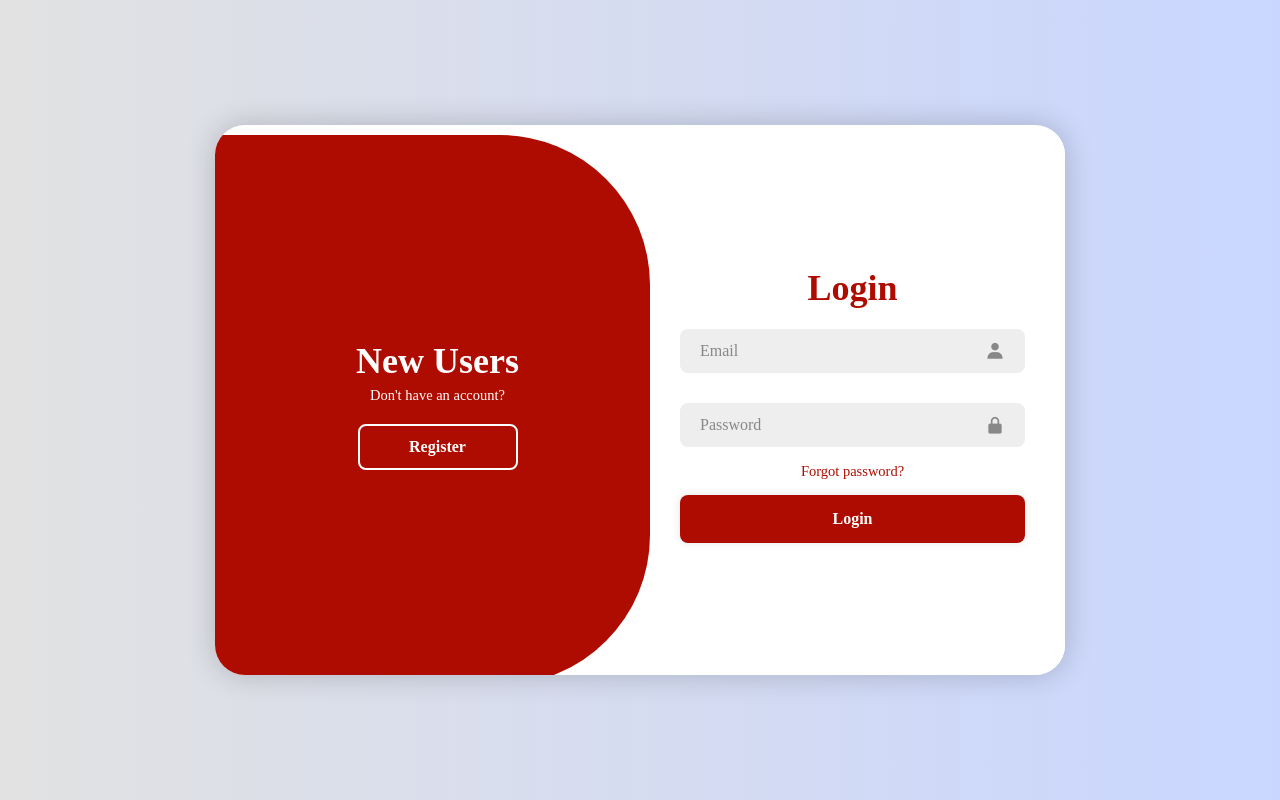
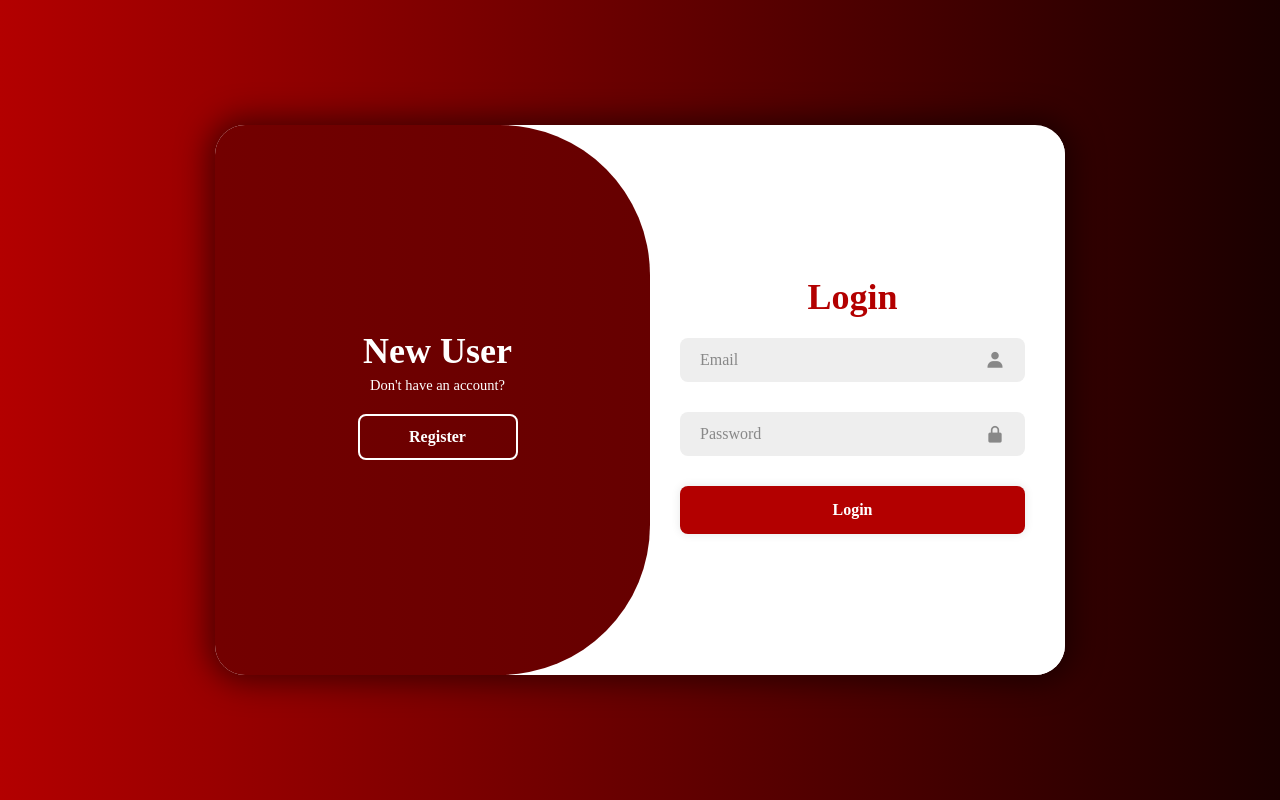
Before and after one commit to Dukarei/daveyJonesLocker, a website: page public/index.html in a window 1280 px wide. Drawn offline with nearby package versions, Linux system fonts and the light colour scheme; files that its build step writes are made by us from their sources; a web font is replaced by a local one.

Commit message:
updated visual effects, coloring, etc

```diff
--- a/public/index.html
+++ b/public/index.html
@@ -26,9 +26,11 @@
                     <input type="password" placeholder="Password" required id = "pass">
                     <i class='bx bxs-lock-alt'></i>
                 </div>
+            <!--
                 <div class="forgot-link">
                     <a href="#">Forgot password?</a>
                 </div>
+            -->
                 <button type="submit" class="btn">Login</button>
             <!--
                 <p>or login with social platforms</p>
@@ -69,12 +71,12 @@
 
         <div class="toggle-box">
             <div class="toggle-panel toggle-left">
-                <h1>New Users</h1>
+                <h1>New User</h1>
                 <p>Don't have an account?</p>
                 <button class="btn register-btn" >Register</button>
             </div>
             <div class="toggle-panel toggle-right">
-                <h1>Returning Users</h1>
+                <h1>Returning User</h1>
                 <p>Already have an account?</p>
                 <button class="btn login-btn">Login</button>
             </div>
--- a/public/scripts/script.js
+++ b/public/scripts/script.js
@@ -4,7 +4,7 @@ const registerBtn = document.querySelector('.register-btn');
 const loginBtn = document.querySelector('.login-btn');
 const loginForm = document.getElementById('login_form');
 const registerForm = document.getElementById('register_form');
-let currentColor = 'linear-gradient(90deg, #e2e2e2, #c9d6ff)'; //tracking present sbar color to hopefully fix error message issues
+let currentColor = 'linear-gradient(90deg, #b30000, #1a0000)'; //tracking present sbar color to hopefully fix error message issues
 
 //updated to async/await syntax instead of promises, which GREATLY eases error message display
 async function handleLoginSubmit(event) {
--- a/public/styles.css
+++ b/public/styles.css
@@ -1,5 +1,4 @@
-@import url('https://fonts.googleapis.com/css2?family=Gravitas+One&display=swap" rel="stylesheet');
-
+@import url('https://fonts.googleapis.com/css2?family=Gravitas+One&display=swap');
 * {
     margin: 0;
     padding: 0;
@@ -12,17 +11,17 @@ body {
     justify-content: center;
     align-items: center;
     min-height: 100vh;
-    background: linear-gradient(90deg, #e2e2e2, #c9d6ff);
+    background: linear-gradient(90deg, #b30000, #1a0000);
 }
 .top-container {
     position:fixed;
-    top: 0; /* Position the container at the top */
-    left: 0; /* Position the container at the left */
-    width: 100%; /* Make the container full-width */
+    top: 0;
+    left: 0;
+    width: 100%;
     text-align: center;
-    background: linear-gradient(90deg, #e2e2e2, #c9d6ff);
-    padding: 10px; /* Add some padding */
-    z-index: 1000; /* Ensure the container is on top of other elements */
+    background: linear-gradient(90deg, #b30000, #1a0000);
+    padding: 10px;
+    z-index: 1000;
   }
 .container {
     position: relative;
@@ -30,12 +29,12 @@ body {
     height: 550px;
     background: #fff;
     border-radius: 30px;
-    box-shadow: 0 0 30px rgba(0, 0, 0, .2);
+    box-shadow: 0 0 30px 7px rgba(0, 0, 0, .5);
     margin: 20px;
     overflow: hidden;
     text-align: center;
     padding: 10px;
-    color:#ae0c00;
+    color:#b30000;
 }
 .container_home {
     position: relative;
@@ -43,13 +42,13 @@ body {
     height: 250px;
     background: #fff;
     border-radius: 30px;
-    box-shadow: 0 0 30px rgba(0, 0, 0, .2);
+    box-shadow: 0 0 30px 7px rgba(0, 0, 0, .5);
     margin: 20px;
     overflow: hidden;
     text-align: center;
     justify-content: center;
     padding: 10px;
-    color:#ae0c00;
+    color:#b30000;
 }
 .form-box {
     position: absolute;
@@ -59,7 +58,7 @@ body {
     background: #fff;
     display: flex;
     align-items: center;
-    color:#ae0c00;
+    color:#b30000 ;
     text-align: center;
     padding: 40px;
     z-index: 1;
@@ -124,14 +123,14 @@ form {
 
 .forgot-link a {
     font-size: 14.5px;
-    color:#ae0c00;
+    color:#b30000;
     text-decoration: none;
 }
 
 .btn {
     width: 100%;
     height: 48px;
-    background:#ae0c00;
+    background:#b30000;
     border-radius: 8px;
     box-shadow: 0 0 10px rgba(0, 0, 0, .1);
     border: none;
@@ -143,7 +142,7 @@ form {
 .btn_incoming {
     width:  50%;
     height: 48px;
-    background:#ae0c00;
+    background:#b30000;
     border-radius: 8px;
     box-shadow: 0 0 10px rgba(0, 0, 0, .1);
     border: none;
@@ -156,7 +155,7 @@ form {
 .btn_link {
     width: 75%;
     height: 70px;
-    background:#ae0c00;
+    background:#b30000;
     border-radius: 8px;
     box-shadow: 0 0 10px rgba(0, 0, 0, .1);
     border: none;
@@ -168,7 +167,7 @@ form {
 .btn_link1 {
     width: 75%;
     height: 70px;
-    background:#ae0c00;
+    background:#b30000;
     border-radius: 8px;
     box-shadow: 0 0 10px rgba(0, 0, 0, .1);
     border: none;
@@ -204,6 +203,7 @@ form {
     position: absolute;
     width: 100%;
     height: 100%;
+    top:0px;
 }
 
 .toggle-box::before {
@@ -212,7 +212,8 @@ form {
     left: -250%;
     width: 300%;
     height: 100%;
-    background:#ae0c00;
+    margin-top:0px;
+    background:linear-gradient(to right, #b30000, #660000);
     border-radius: 150px;
     z-index: 2;
     transition: .6s ease-in-out;
@@ -233,7 +234,7 @@ form {
     display: flex;
     flex-direction: column;
     align-items: center;
-    color:#ae0c00;
+    color:#b30000;
     text-align: center;
     padding: 20px;
 
@@ -248,7 +249,7 @@ form {
     display: flex;
     flex-direction: column;
     align-items: center;
-    color:#ae0c00;
+    color:#b30000;
     text-align: center;
 
     padding: 20px;
```
